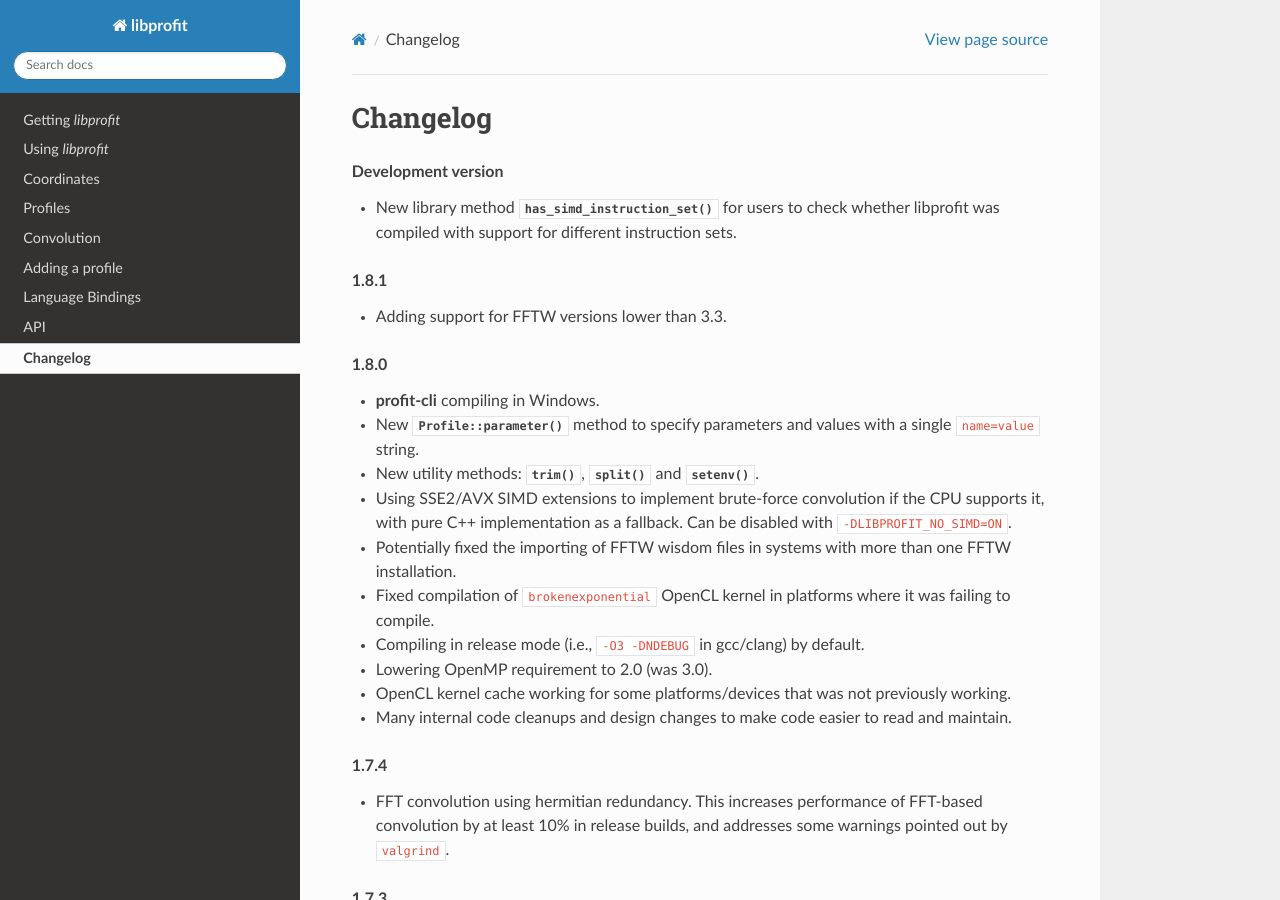
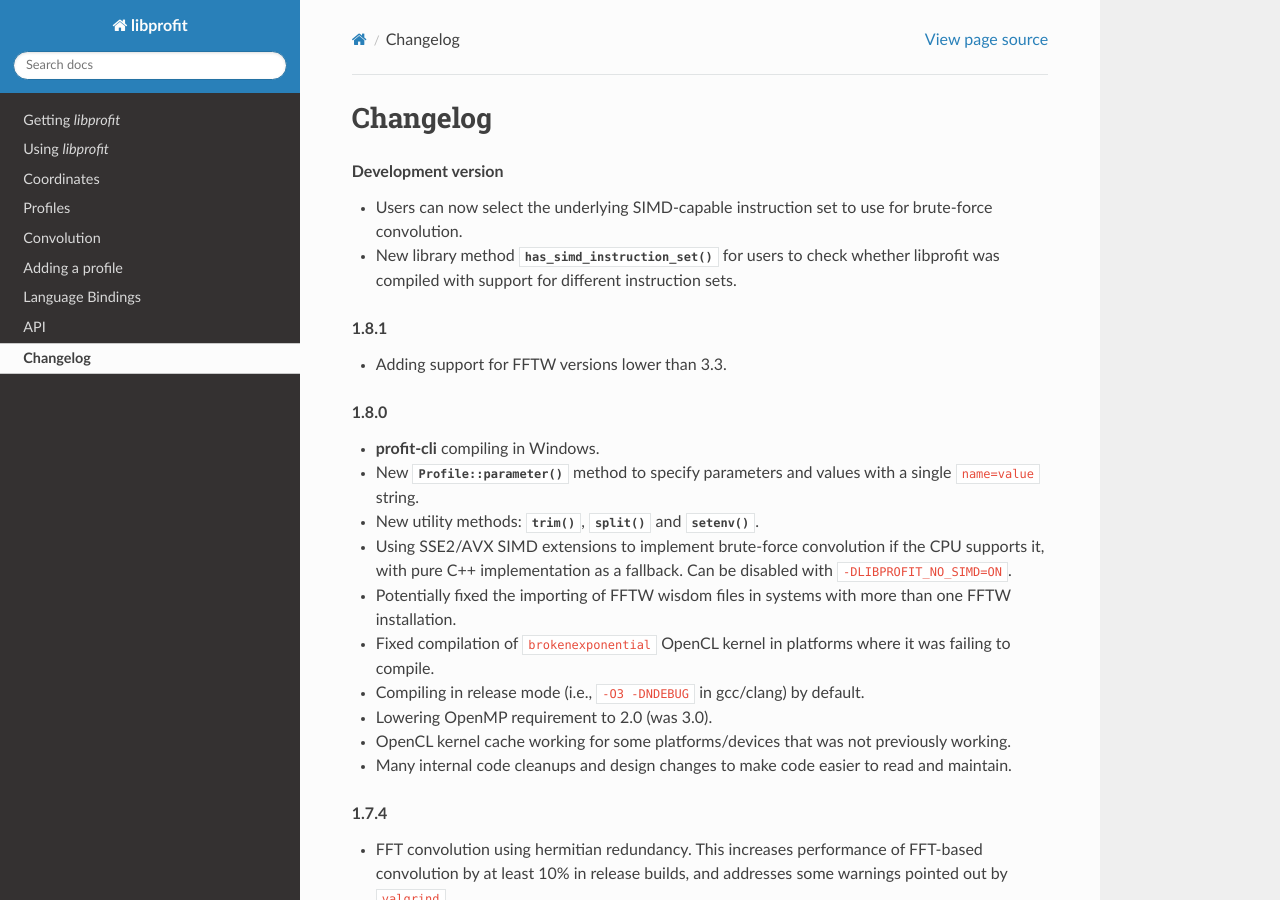
Before and after one commit to ICRAR/libprofit, a Sphinx documentation site: the page built from docs/changelog.rst, in a window 1280 px wide and 900 px high. Built offline with Sphinx 7.4.7 and the Read the Docs theme 2.0.0, drawn with Linux system fonts in a browser that asks for light colours.

Commit message:
Documenting new flexibility
Signed-off-by: Rodrigo Tobar <rtobar@icrar.org>

```diff
--- a/docs/changelog.rst
+++ b/docs/changelog.rst
@@ -7,6 +7,9 @@ Changelog
 
 .. rubric:: Development version
 
+* Users can now select the underlying
+  SIMD-capable instruction set to use
+  for brute-force convolution.
 * New library method :func:`has_simd_instruction_set`
   for users to check whether libprofit was compiled
   with support for different instruction sets.
```
